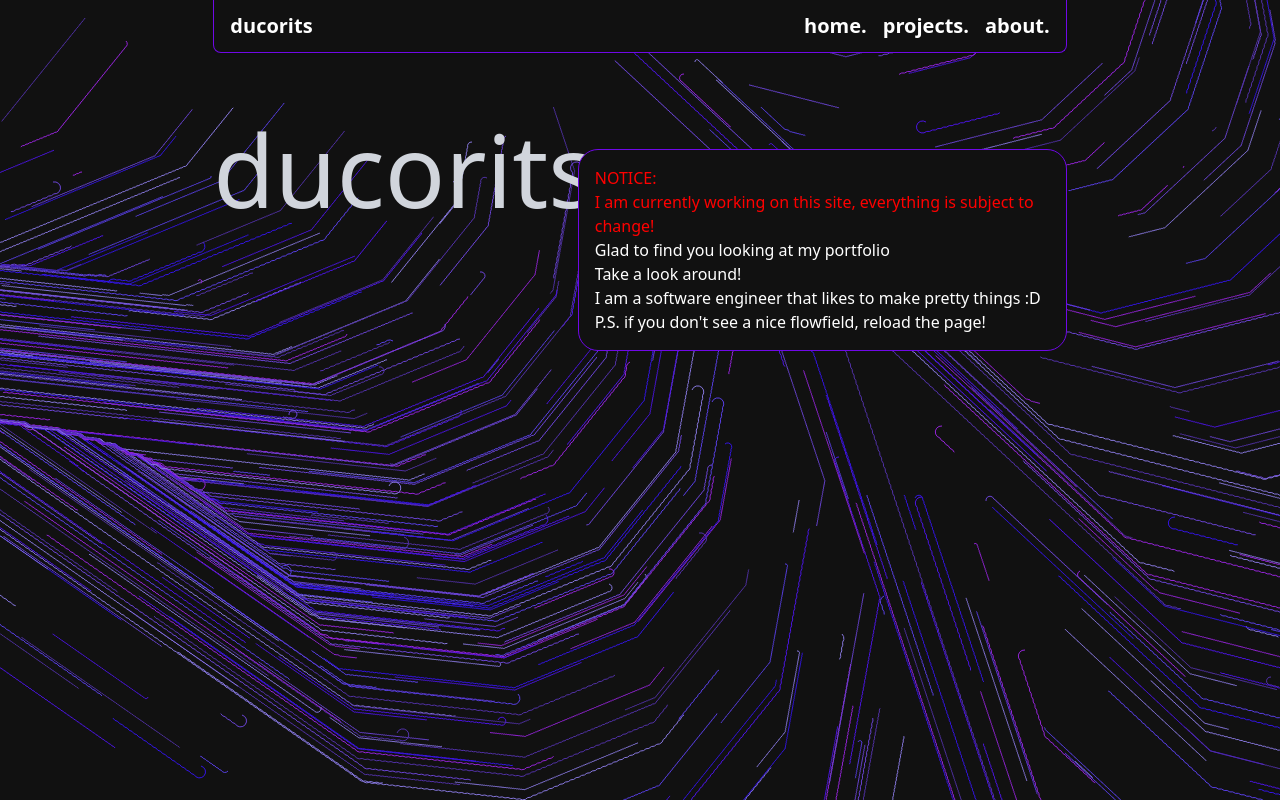
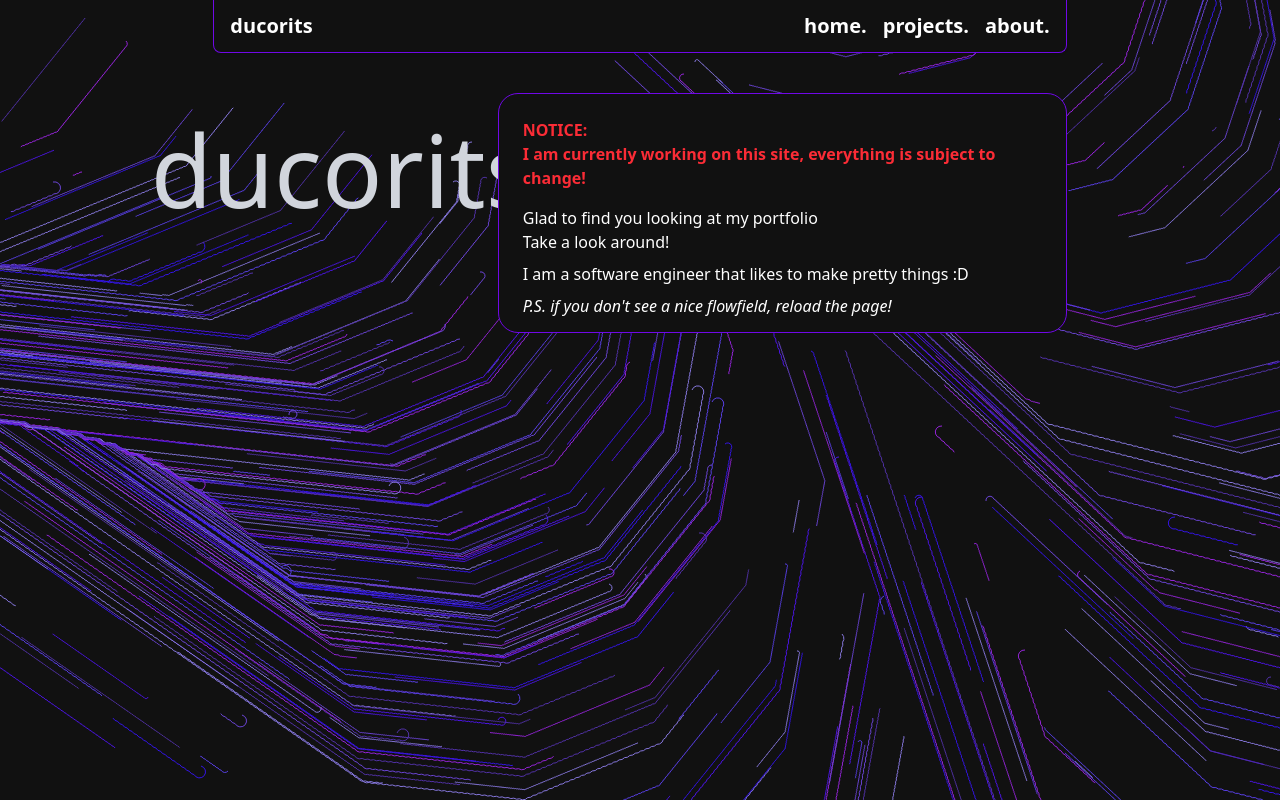
Before and after one commit to Ducorits/PortfolioV1, a SvelteKit app: page / in a window 1280 px wide. Built offline with nearby package versions, Linux system fonts and the light colour scheme.

Commit message:
Fixed scaling on the homepage

```diff
--- a/src/lib/components/Header.svelte
+++ b/src/lib/components/Header.svelte
@@ -1,10 +1,13 @@
-<header class="flex justify-center w-full mb-4">
-	<div class="bg-[#111111] border-violet-700 border-b-1 border-l-1 border-r-1 text-white w-2/3 h-1/12 px-4 py-3 shadow flex items-center justify-between rounded-b-lg">
-
+<header class="flex justify-center w-full">
+  <div
+    class="bg-[#111111] border-violet-700 border-b-1 md:border-l-1 md:border-r-1 text-white w-full md:w-2/3 h-1/12 px-4 py-3 shadow flex items-center justify-between rounded-b-lg"
+  >
     <h1 class="text-xl font-bold">ducorits</h1>
     <nav class="flex gap-4">
       <a href="/" class="text-xl font-bold hover:text-violet-400">home.</a>
-			<a href="/projects" class="text-xl font-bold hover:text-violet-400">projects.</a>
+      <a href="/projects" class="text-xl font-bold hover:text-violet-400"
+        >projects.</a
+      >
       <a href="/" class="text-xl font-bold hover:text-violet-400">about.</a>
     </nav>
   </div>
--- a/src/routes/+layout.svelte
+++ b/src/routes/+layout.svelte
@@ -5,6 +5,9 @@
   let { children } = $props();
 </script>
 
-<Header />
-
-{@render children()}
+<div class="min-h-screen flex flex-col">
+  <Header />
+  <main class="flex-grow">
+    {@render children()}
+  </main>
+</div>
--- a/src/routes/+page.svelte
+++ b/src/routes/+page.svelte
@@ -4,27 +4,34 @@
 
 <Background />
 
-<head>
+<svelte:head>
   <title>home</title>
-</head>
+</svelte:head>
 
-<div class="flex justify-center items-center w-full h-full">
-  <div class="flex h-full w-2/3 justify-between gap-20 pt-10">
-    <div class="w-1/3">
+<div class="flex w-full h-full pt-10 justify-center">
+  <div
+    class="flex flex-col md:flex-row w-full md:w-2/3 h-full md:justify-between"
+  >
+    <div class="md:w-1/3 w-full flex items-start justify-center p-4">
       <h1 class="text-gray-300 text-[100px] leading-[120px]">ducorits.</h1>
     </div>
-    <div class="rounded-[20px] mt-10 w-2/3 h-full text-white">
-      <div
-        class="bg-[#111111] border-violet-700 border-1 rounded-[20px] h-full p-4"
-      >
-        <p class="text-[red]">
-          NOTICE:<br /> I am currently working on this site, everything is subject
-          to change!
-        </p>
-        <p>Glad to find you looking at my portfolio<br />Take a look around!</p>
-        <p>I am a software engineer that likes to make pretty things :D</p>
-        <p>P.S. if you don't see a nice flowfield, reload the page!</p>
-      </div>
+    <div
+      class="bg-[#111111] border border-violet-700 rounded-[20px] p-6 text-white max-w-xl h-60"
+    >
+      <p class="text-red-500 font-semibold mb-4">
+        NOTICE:<br />
+        I am currently working on this site, everything is subject to change!
+      </p>
+      <p class="mb-2">
+        Glad to find you looking at my portfolio<br />
+        Take a look around!
+      </p>
+      <p class="mb-2">
+        I am a software engineer that likes to make pretty things :D
+      </p>
+      <p class="italic">
+        P.S. if you don't see a nice flowfield, reload the page!
+      </p>
     </div>
   </div>
 </div>
```
Lines whose indentation alone changed are shown as unchanged.
